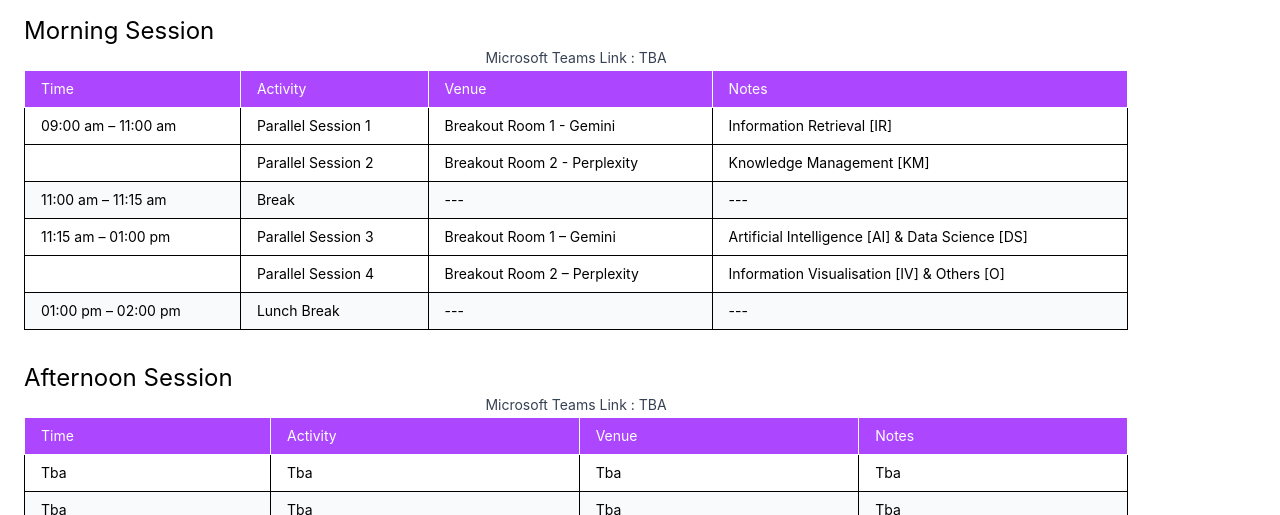
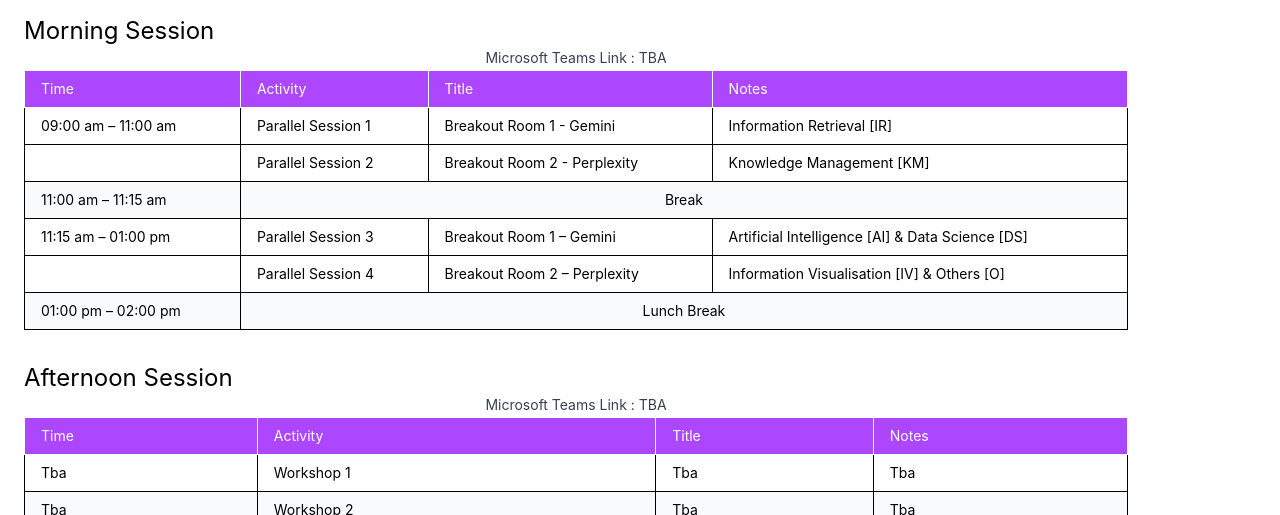
Before and after one commit to zafarshahrin/SIRKM2025, a Vue app: page /programme in a window 1280 px wide. Shown: the part 437-952 px from the top of the page. Built offline with nearby package versions, Linux system fonts and the light colour scheme.

Commit message:
latest 1200

```diff
--- a/src/components/views/media.vue
+++ b/src/components/views/media.vue
@@ -42,7 +42,7 @@
         <!-- Virtual Background -->
         <div>
           <a
-            href="https://www.ftsm.ukm.my/sirkm2022/sirkm2022/images/VirtualBckgrd%20SIRKM2022-NEW.jpg"
+            href="/virtualbackground.jpg"
             download="VirtualBackground.jpg"
             class="inline-block bg-gradient-to-r from-purple-800 to-purple-500 text-white px-6 py-3 rounded-lg shadow-md hover:from-purple-900 hover:to-purple-600 text-sm font-semibold transition-all duration-300 mb-4"
           >
@@ -52,7 +52,7 @@
           <!-- Two-line gap -->
           <div class="h-8"></div>
           <img
-            src="https://www.ftsm.ukm.my/sirkm2022/sirkm2022/images/VirtualBckgrd%20SIRKM2022-NEW.jpg"
+            src="/virtualbackground.jpg"
             alt="Virtual Background"
             class="rounded-lg shadow-md mx-auto"
           />
--- a/src/components/views/programme.vue
+++ b/src/components/views/programme.vue
@@ -19,17 +19,15 @@
 
     <!-- Tentative Programme -->
     <section class="max-w-6xl mx-auto px-6 mt-16 space-y-12">
-                     <h2 class="text-2xl font-bold text-[#1d3557] mb-2 ">TENTATIVE</h2>
+      <h2 class="text-2xl font-bold text-[#1d3557] mb-2">TENTATIVE</h2>
       <div class="w-32 h-1 bg-purple-600 rounded mb-4 mx-auto"></div>
-
 
       <!-- Two-line gap -->
       <div class="h-8"></div>
 
-      <!-- Example Tentative Table -->
+      <!-- Morning Session -->
       <div>
         <h3 class="text-2xl font-semibold mb-4">Morning Session</h3>
-
 
         <p class="text-sm text-gray-700 leading-relaxed mb-4 text-center">
           Microsoft Teams Link : TBA
@@ -41,15 +39,14 @@
               <tr class="bg-purple-500 text-white text-left">
                 <th class="border px-4 py-2">Time</th>
                 <th class="border px-4 py-2">Activity</th>
-                <th class="border px-4 py-2">Venue</th>
+                <th class="border px-4 py-2">Title</th>
                 <th class="border px-4 py-2">Notes</th>
               </tr>
             </thead>
             <tbody>
               <tr>
                 <td class="border px-4 py-2">09:00 am – 11:00 am</td>
-                <td class="border px-4 py-2">Parallel Session 1
-</td>
+                <td class="border px-4 py-2">Parallel Session 1</td>
                 <td class="border px-4 py-2">Breakout Room 1 - Gemini</td>
                 <td class="border px-4 py-2">Information Retrieval [IR]</td>
               </tr>
@@ -61,27 +58,31 @@
               </tr>
               <tr class="bg-gray-50">
                 <td class="border px-4 py-2">11:00 am – 11:15 am</td>
-                <td class="border px-4 py-2">Break</td>
-                <td class="border px-4 py-2">---</td>
-                <td class="border px-4 py-2">---</td>
+
+                <!-- merge Title + Notes -->
+                <td class="border px-4 py-2 text-center" colspan="3">Break</td>
               </tr>
               <tr>
                 <td class="border px-4 py-2">11:15 am – 01:00 pm</td>
                 <td class="border px-4 py-2">Parallel Session 3</td>
                 <td class="border px-4 py-2">Breakout Room 1 – Gemini</td>
-                <td class="border px-4 py-2">Artificial Intelligence [AI] & Data Science [DS]</td>
+                <td class="border px-4 py-2">
+                  Artificial Intelligence [AI] & Data Science [DS]
+                </td>
               </tr>
               <tr>
                 <td class="border px-4 py-2"></td>
                 <td class="border px-4 py-2">Parallel Session 4</td>
                 <td class="border px-4 py-2">Breakout Room 2 – Perplexity</td>
-                <td class="border px-4 py-2">Information Visualisation [IV] & Others [O]</td>
+                <td class="border px-4 py-2">
+                  Information Visualisation [IV] & Others [O]
+                </td>
               </tr>
               <tr class="bg-gray-50">
                 <td class="border px-4 py-2">01:00 pm – 02:00 pm</td>
-                <td class="border px-4 py-2">Lunch Break</td>
-                <td class="border px-4 py-2">---</td>
-                <td class="border px-4 py-2">---</td>
+
+                <!-- merge Title + Notes -->
+                <td class="border px-4 py-2 text-center" colspan="3">Lunch Break</td>
               </tr>
             </tbody>
           </table>
@@ -91,7 +92,7 @@
       <!-- Two-line gap -->
       <div class="h-8"></div>
 
-      <!-- Duplicate for Day 2 -->
+      <!-- Afternoon Session -->
       <div>
         <h3 class="text-2xl font-semibold mb-4">Afternoon Session</h3>
         <p class="text-sm text-gray-700 leading-relaxed mb-4 text-center">
@@ -103,20 +104,20 @@
               <tr class="bg-purple-500 text-white text-left">
                 <th class="border px-4 py-2">Time</th>
                 <th class="border px-4 py-2">Activity</th>
-                <th class="border px-4 py-2">Venue</th>
+                <th class="border px-4 py-2">Title</th>
                 <th class="border px-4 py-2">Notes</th>
               </tr>
             </thead>
             <tbody>
               <tr>
                 <td class="border px-4 py-2">Tba</td>
-                <td class="border px-4 py-2">Tba</td>
+                <td class="border px-4 py-2">Workshop 1</td>
                 <td class="border px-4 py-2">Tba</td>
                 <td class="border px-4 py-2">Tba</td>
               </tr>
               <tr class="bg-gray-50">
                 <td class="border px-4 py-2">Tba</td>
-                <td class="border px-4 py-2">Tba</td>
+                <td class="border px-4 py-2">Workshop 2</td>
                 <td class="border px-4 py-2">Tba</td>
                 <td class="border px-4 py-2">Tba</td>
               </tr>
```
Also changed, not shown: public/virtualbackground.jpg (added), src/assets/virtual background.jpg (added). Lines whose indentation alone changed are shown as unchanged.
